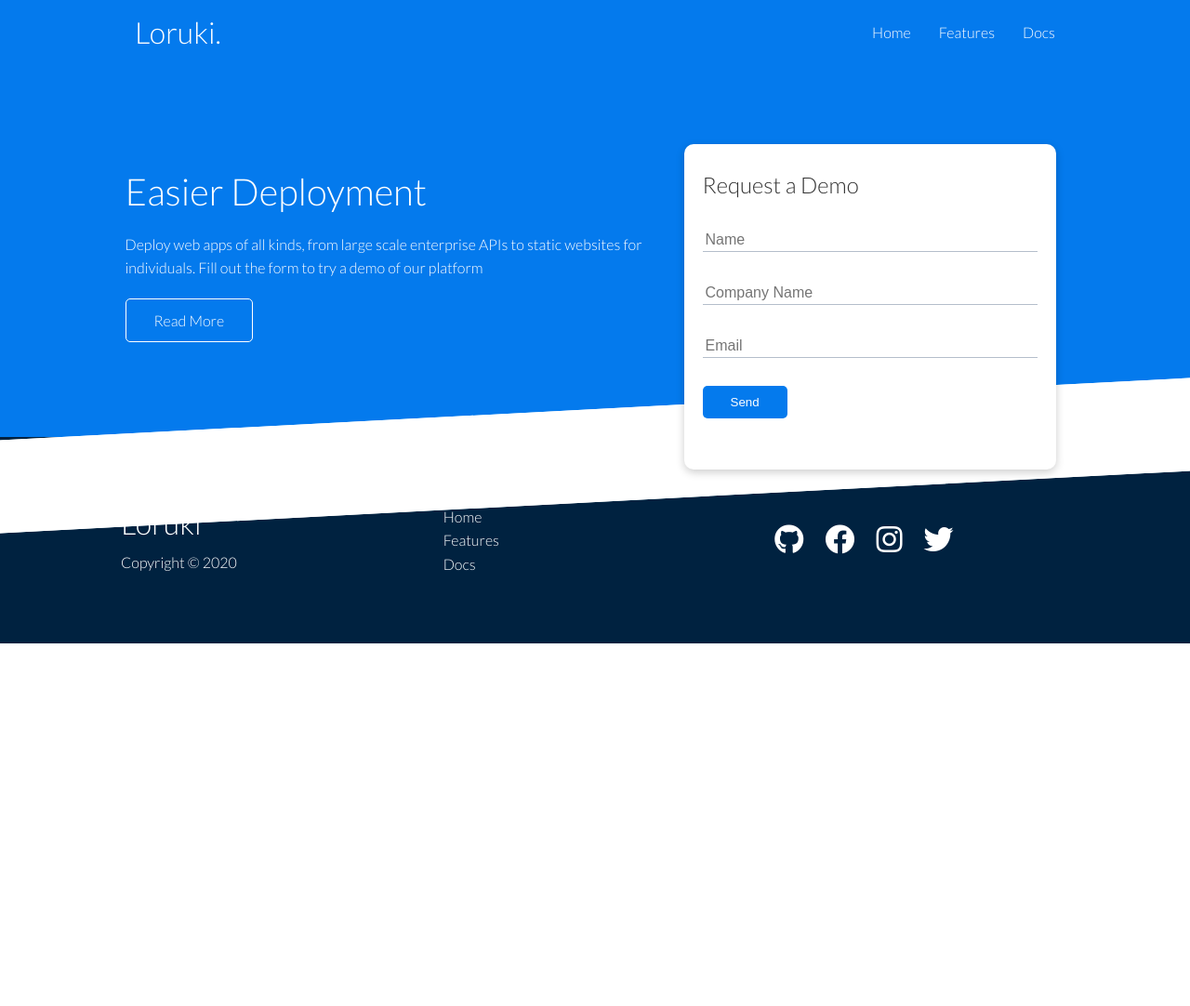
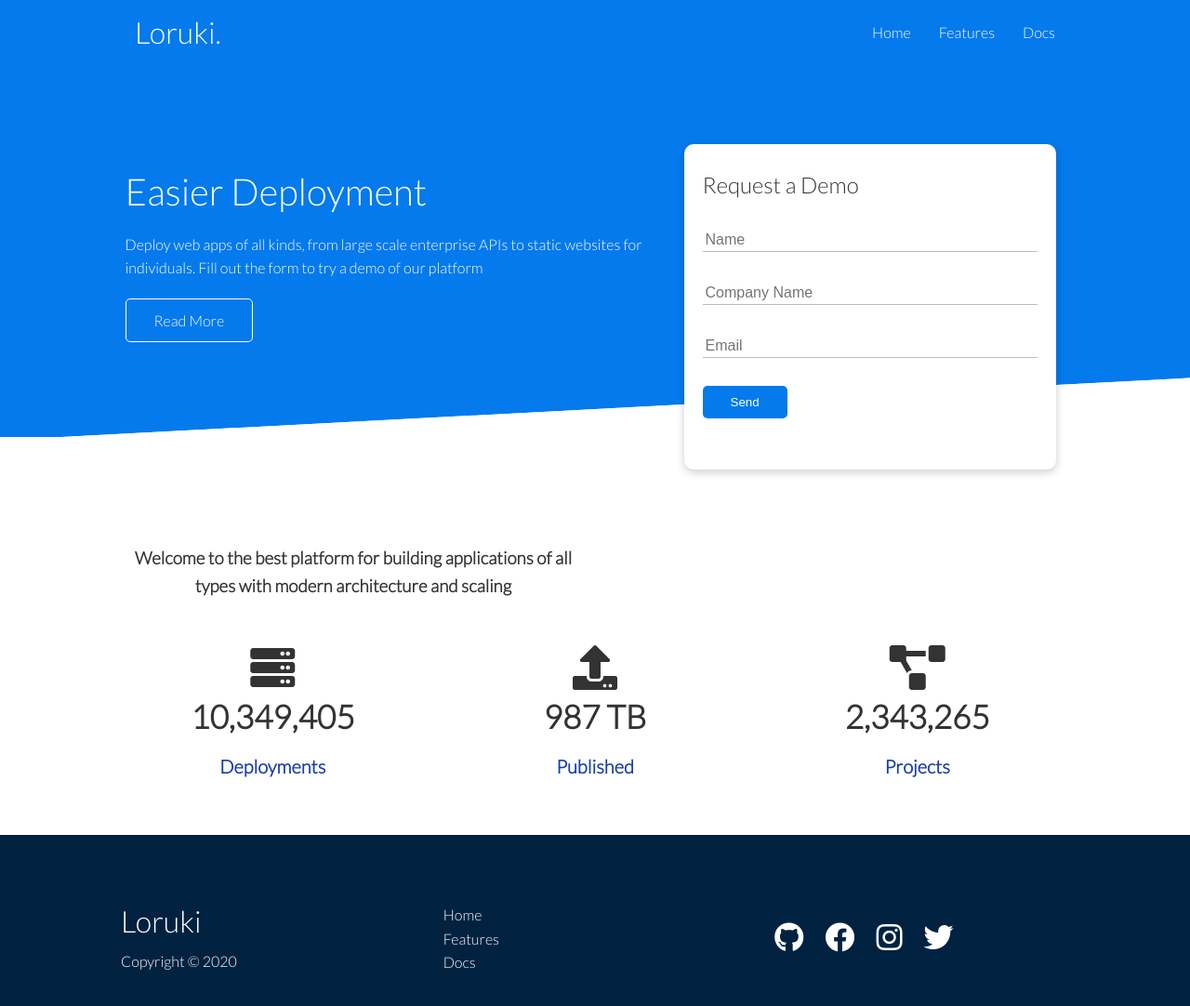
Before and after one commit to BF-FrontEnd-class-2025/group-1-loruki, a website: page index.html in a window 1280 px wide. Shown: the whole page at 93% size. Before the commit the page ends 800 px from the top, so only its background shows below. Drawn offline with Linux system fonts and the light colour scheme.

Commit message:
add stats

```diff
--- a/index.html
+++ b/index.html
@@ -71,6 +71,34 @@
     </div>
   </section>
 
+  <!-- Stats -->
+  <section class="stats">
+    <div class="container">
+      <h3 class="stats-heading text-center my-1">
+        Welcome to the best platform for building applications of all types with modern architecture and scaling
+      </h3>
+
+      <div class="grid grid-3 text-center my-4">
+        <div>
+          <i class="fas fa-server fa-3x"></i>
+          <h3>10,349,405</h3>
+          <p class="text-secondary">Deployments</p>
+        </div>
+        <div>
+          <i class="fas fa-upload fa-3x"></i>
+          <h3>987 TB</h3>
+          <p class="text-secondary">Published</p>
+        </div>
+        <div>
+          <i class="fas fa-project-diagram fa-3x"></i>
+          <h3>2,343,265</h3>
+          <p class="text-secondary">Projects</p>
+        </div>
+      </div>
+    </div>
+  </section>
+
+
   <!-- Footer -->
   <footer class="footer bg-dark py-5">
     <div class="container grid grid-3">
--- a/styles/style.css
+++ b/styles/style.css
@@ -150,6 +150,26 @@ pre {
   -ms-transform: skewY(-3deg);
 }
 
+/* Stats */
+.stats {
+  padding-top: 100px;
+  animation: slideInFromBottom 1s ease-in;
+}
+
+.stats-heading {
+  max-width: 500px;
+  margin: auto;
+}
+
+.stats .grid h3 {
+  font-size: 35px;
+}
+
+.stats .grid p {
+  font-size: 20px;
+  font-weight: bold;
+}
+
 /* Footer */
 .footer .social a {
   margin: 0 10px;
```
